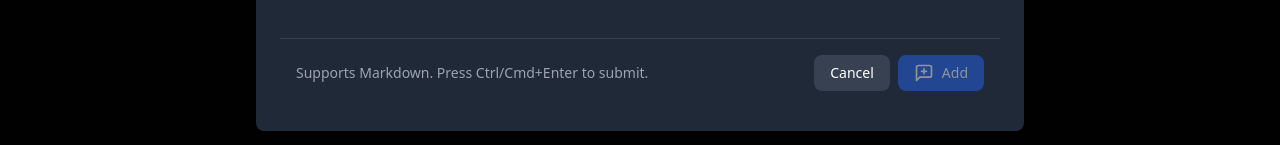
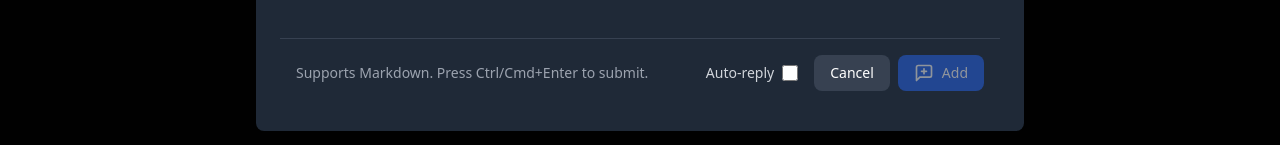
Before and after one commit to johnhenry/conversation-studio, a React (Vite) app: page / in a window 1280 px wide. Both pictures are taken after a click on the button 1051 px from the left and 32 px from the top of the page. Shown: the part 544-689 px from the top of the page. Built offline with nearby package versions, Linux system fonts and the light colour scheme.

Commit message:
auto-reply somewhat working

```diff
--- a/src/App.tsx
+++ b/src/App.tsx
@@ -139,7 +139,7 @@ function App() {
   }, []);
 
   const addComment = useCallback(
-    (content: string, attachments: Attachment[], parentId?: string) => {
+    ({content, attachments, parentId, commentType, autoReply} : {content: string, attachments: Attachment[], parentId?: string, commentType:string, autoReply?: boolean}) => {
       const newId = generateUniqueId();
       const comment: Comment = {
         id: newId,
@@ -151,13 +151,17 @@ function App() {
         contentHash: generateContentHash(content),
         attachments,
         renderAttachment,
+        newAction: autoReply ? 'auto-reply':""
       };
 
       setComments((prevComments) => {
         if (parentId) {
           return findAndAddReply(prevComments, parentId, comment);
         }
-        return [...prevComments, comment];
+        return [...prevComments.map(comment=>{
+          comment.newAction = "";
+          return comment;
+        }), comment];
       });
 
       setAttachments([]);
--- a/src/components/Comment.tsx
+++ b/src/components/Comment.tsx
@@ -67,6 +67,8 @@ const Comment: React.FC<CommentProps> = ({
   const [editContent, setEditContent] = useState(comment.content);
   const commentRef = useRef<HTMLDivElement>(null);
   const indent = !chatFocustId ? 24 : 0;
+
+
 
   useEffect(() => {
     if (isEditing && commentRef.current) {
@@ -171,6 +173,12 @@ const Comment: React.FC<CommentProps> = ({
   const handleAutoReply = () => {
     onReply?.(comment.id, true);
   };
+  useEffect(()=>{
+    if(comment.newAction === 'auto-reply'){
+      comment.newAction = "";
+      onReply?.(comment.id, true);
+    }
+  },[]);
 
   const handleClone = () => {
     onClone?.(comment.id, comment, false);
--- a/src/components/CommentEditor.tsx
+++ b/src/components/CommentEditor.tsx
@@ -100,6 +100,7 @@ const CommentEditor: React.FC<CommentEditorProps> = ({
   const [commentType, setCommentType] = useState(DEFAULT_COMMENT_TYPE);
   const editorRef = useRef<HTMLTextAreaElement>(null);
   const abortControllerRef = useRef<AbortController | null>(null);
+  const [autoReply, setAutoReply] = useState(false);
 
   // Focus the editor when it becomes visible
   useEffect(() => {
@@ -115,7 +116,7 @@ const CommentEditor: React.FC<CommentEditorProps> = ({
 
   const submitComment = () => {
     if (content.trim() || attachments.length > 0) {
-      onSubmit(content, attachments, parentId, commentType);
+      onSubmit({content, attachments, parentId, commentType, autoReply});
       setContent("");
       setCommentType(DEFAULT_COMMENT_TYPE);
       handleClose();
@@ -221,7 +222,7 @@ const CommentEditor: React.FC<CommentEditorProps> = ({
       const content = await model.prompt(prompt, {
         signal: abortControllerRef.current.signal,
       });
-      onSubmit(content, attachments, parentId, 'assistant');
+      onSubmit({content, attachments, parentId, commentType:'assistant', autoReply});
     } catch (error) {
       if (error.name === "AbortError") {
         console.log("Generation was cancelled");
@@ -235,6 +236,7 @@ const CommentEditor: React.FC<CommentEditorProps> = ({
       if (model) {
         model.destroy();
       }
+      handleClose();
     }
   };
 
@@ -591,6 +593,15 @@ const CommentEditor: React.FC<CommentEditorProps> = ({
           <div className="flex justify-between items-center text-sm text-gray-400 p-4 border-t border-gray-700">
             <span>Supports Markdown. Press Ctrl/Cmd+Enter to submit.</span>
             <div className="flex gap-2">
+                <label className="flex items-center space-x-2 p-2 rounded-lg text-gray-300 hover:bg-gray-700 hover:text-white transition-colors cursor-pointer">
+                <span>Auto-reply</span>
+                <input
+                  onChange={(e) => setAutoReply(e.target.checked)}
+                  defaultChecked={autoReply}
+                  type="checkbox"
+                  className="form-checkbox h-4 w-4 text-blue-500 rounded border-gray-700 bg-gray-800 focus:ring-blue-500"
+                />
+              </label>
               <button
                 type="button"
                 onClick={handleClose}
--- a/src/types.ts
+++ b/src/types.ts
@@ -20,6 +20,7 @@ export interface CommentData {
   children: CommentData[];
   parentId?: string | null;
   deleted?: boolean;
+  newAction?: "" | "auto-reply"
 }
 
 // UI-specific comment type
--- /dev/null
+++ b/src/types/ai.matey.d.ts
@@ -0,0 +1,27 @@
+declare module 'ai.matey/openai' {
+  interface AIConfig {
+    endpoint?: string;
+    credentials?: {
+      apiKey: string;
+    };
+    model?: string;
+  }
+
+  interface LanguageModel {
+    prompt: (text: string, options: { signal: AbortSignal }) => Promise<string>;
+    destroy: () => void;
+  }
+
+  class AI {
+    constructor(config: AIConfig);
+    languageModel: {
+      create: (config: {
+        temperature?: number;
+        topK?: number;
+        systemPrompt?: string;
+      }) => Promise<LanguageModel>;
+    };
+  }
+
+  export default AI;
+}
```
